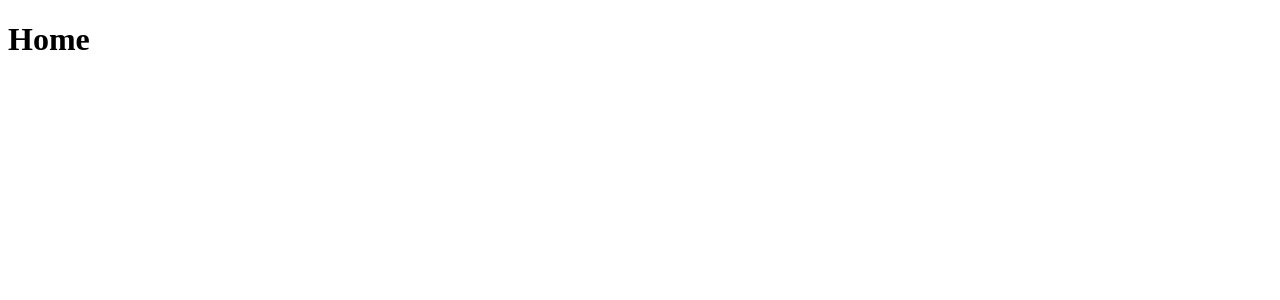
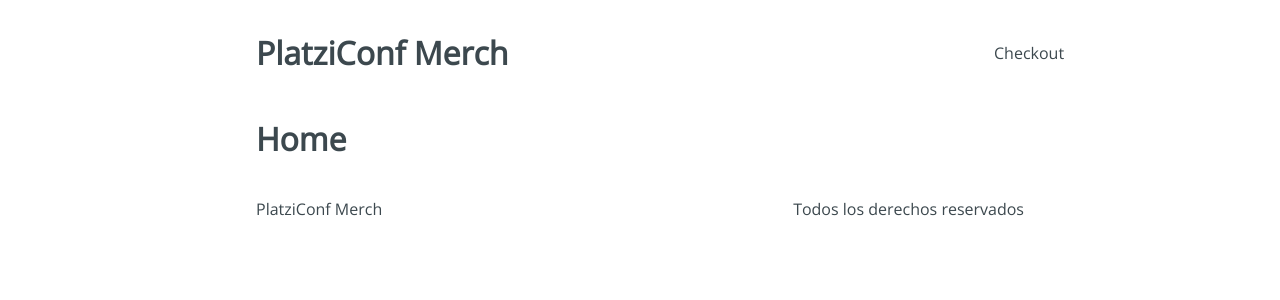
Before and after one commit to cevadev/conf-merge, a React app: page / in a window 1280 px wide. Shown: the top 300 px of the page. Built offline with nearby package versions, Linux system fonts and the light colour scheme.

Commit message:
Project Conf Merch

```diff
--- /dev/null
+++ b/src/components/Footer.js
@@ -0,0 +1,14 @@
+import React from "react";
+
+import "../styles/components/Footer.css";
+
+function Footer() {
+  return (
+    <div className="Footer">
+      <p className="Footer-title">PlatziConf Merch</p>
+      <p className="Footer-copy">Todos los derechos reservados</p>
+    </div>
+  );
+}
+
+export default Footer;
--- /dev/null
+++ b/src/components/Header.js
@@ -0,0 +1,14 @@
+import React from "react";
+
+import "../styles/components/Header.css";
+
+function Header() {
+  return (
+    <div className="Header">
+      <h1 className="Header-title">PlatziConf Merch</h1>
+      <div className="Header-checkout">Checkout</div>
+    </div>
+  );
+}
+
+export default Header;
--- /dev/null
+++ b/src/components/Layout.js
@@ -0,0 +1,21 @@
+import React from "react";
+
+import Header from "./Header.js";
+import Footer from "./Footer.js";
+
+import "../styles/components/Layout.css";
+
+/**
+ * Pasamos a la funcion un componente children que va hacer render
+ */
+function Layout({ children }) {
+  return (
+    <div className="Main">
+      <Header />
+      {children}
+      <Footer />
+    </div>
+  );
+}
+
+export default Layout;
--- a/src/routes/App.js
+++ b/src/routes/App.js
@@ -2,6 +2,7 @@
 //traemos los elementos necesarios de react-router-dom
 import { BrowserRouter, Switch, Route } from "react-router-dom";
 
+import Layout from "../components/Layout.js";
 import Home from "../containers/Home.js";
 import Checkout from "../containers/Checkout.js";
 import Information from "../containers/Information.js";
@@ -17,6 +18,8 @@
 function App() {
   return (
     <BrowserRouter>
+      <Layout>
+        {/**aqui Switch pasa cada una de las vistas como hijos al componente Layout */}
         <Switch>
           <Route exact path="/" component={Home} />
           <Route exact path="/checkout" component={Checkout} />
@@ -26,6 +29,7 @@
 
           <Route component={NotFound} />
         </Switch>
+      </Layout>
     </BrowserRouter>
   );
 }
```
Lines whose indentation alone changed are shown as unchanged.
